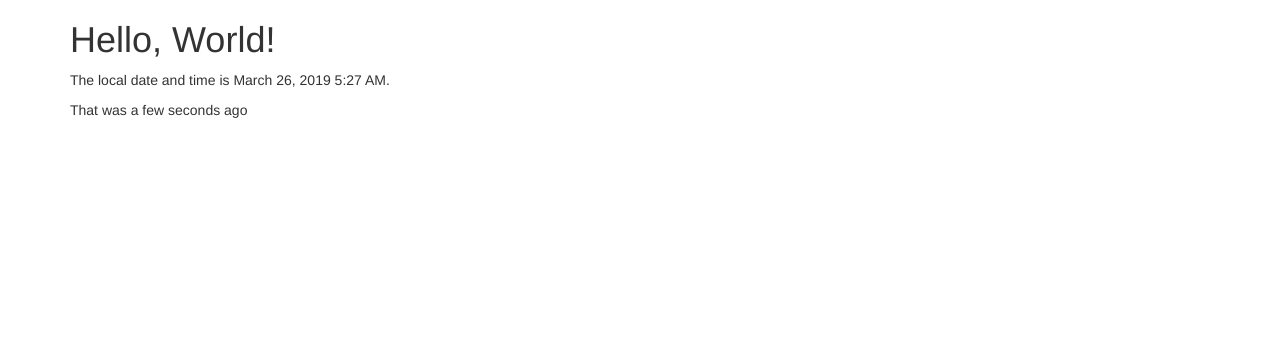
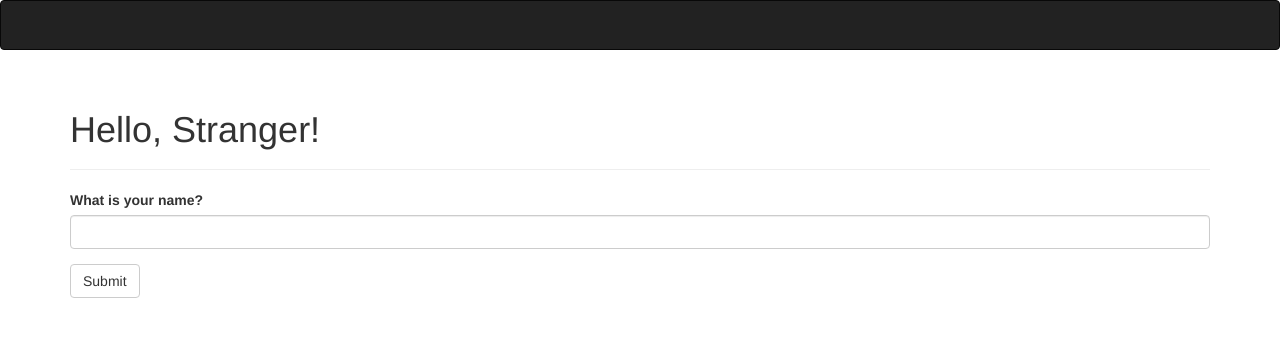
Before and after one commit to boehmrya/flask_social_app, a Flask app: page / in a window 1280 px wide. Shown: the top 337 px of the page. Run offline with Flask 2, Linux system fonts and the light colour scheme; some libraries are stand-ins or nearby versions.

Commit message:
completed the webform on the index page

```diff
--- a/hello.py
+++ b/hello.py
@@ -1,4 +1,4 @@
-from flask import Flask, render_template
+from flask import Flask, render_template, session, redirect, url_for, flash
 from flask_script import Manager
 from flask_bootstrap import Bootstrap
 from flask_moment import Moment
@@ -19,10 +19,17 @@ class NameForm(FlaskForm):
     name = StringField('What is your name?', validators=[DataRequired()])
     submit = SubmitField('Submit')
 
-@app.route('/')
+@app.route('/', methods=['GET', 'POST'])
 def index():
-    return render_template('index.html',
-                            current_time=datetime.utcnow())
+    form = NameForm()
+    if form.validate_on_submit():
+        old_name = session.get('name')
+        if old_name is not None and old_name != form.name.data:
+            flash('Looks like you have changed your name')
+        session['name'] = form.name.data
+        form.name.data = ''
+        return redirect(url_for('index'))
+    return render_template('index.html', form=form, name=session.get('name'))
 
 @app.route('/user/<name>')
 def user(name):
--- a/templates/base.html
+++ b/templates/base.html
@@ -40,6 +40,13 @@
 
 {% block content %}
 <div class="container">
+  {% for message in get_flashed_messages() %}
+    <div class="alert alert-warning">
+      <button type="button" class="close" data-dismiss="alert">&times;</button>
+      {{ message }}
+    </div>
+  {% endfor %}
+
   {% block page_content %}{% endblock %}
 </div>
 {% endblock %}
--- a/templates/index.html
+++ b/templates/index.html
@@ -1,14 +1,12 @@
 {% extends "base.html" %}
-{% block title %}Index{% endblock %}
-{% block head %}
-  {{ super() }}
-  <style>
-  </style>
+
+{% import "bootstrap/wtf.html" as wtf %}
+
+{% block title %}Flasky{% endblock %}
+
+{% block page_content %}
+<div class="page-header">
+  <h1>Hello, {% if name %}{{ name }}{% else %}Stranger{% endif %}!</h1>
+</div>
+{{ wtf.quick_form(form) }}
 {% endblock %}
-{% block body %}
-<div class="container">
-  <h1>Hello, World!</h1>
-  <p>The local date and time is {{ moment(current_time).format('LLL') }}. </p>
-  <p>That was {{ moment(current_time).fromNow(refresh=True) }}</p>
-</div>
-{% endblock %}
```
